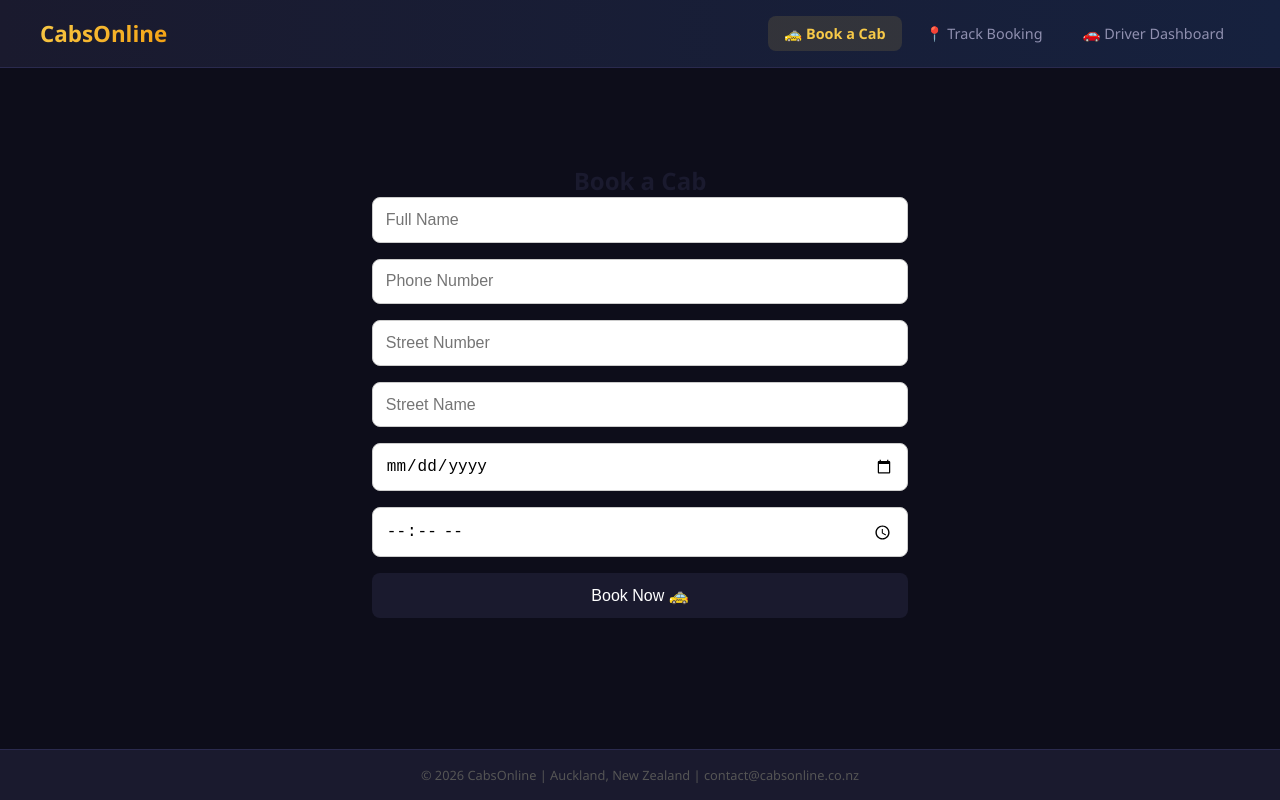
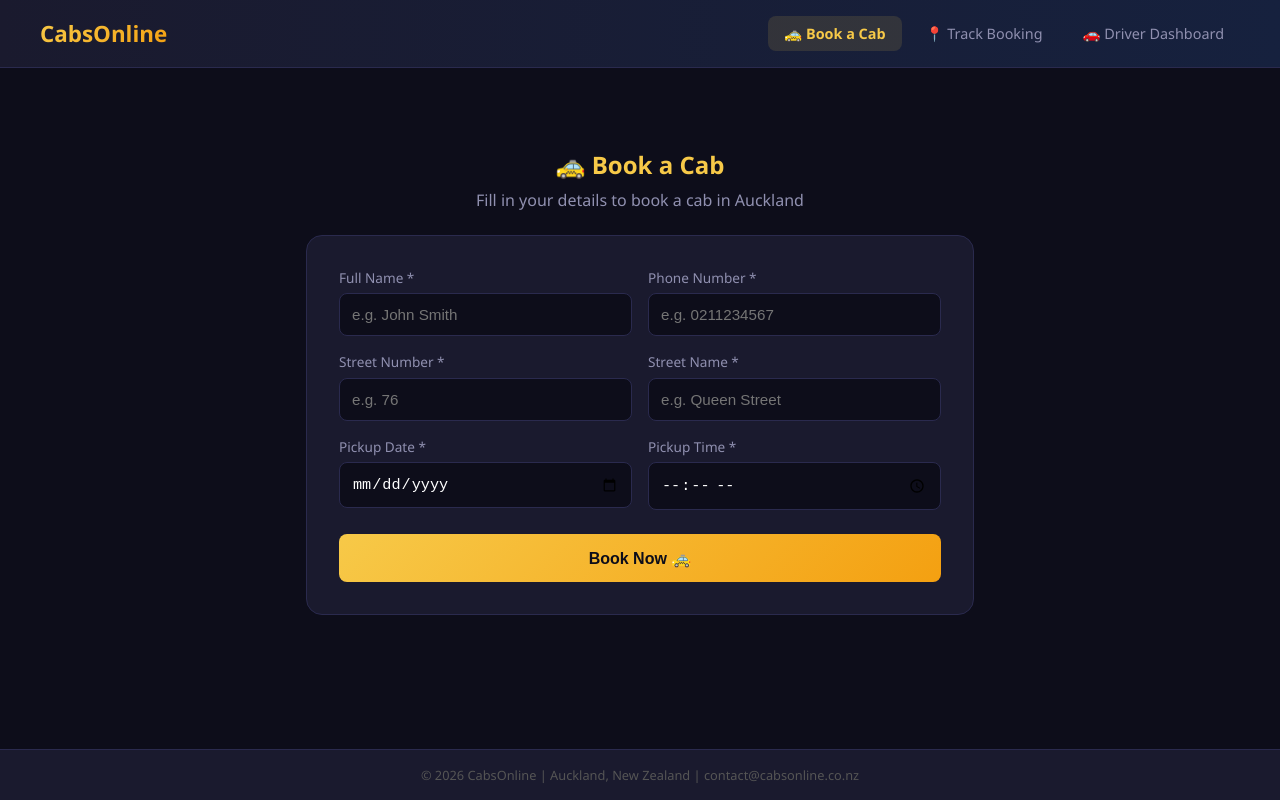
Before and after one commit to 97chopra/cabsonline-part2, a React (Vite) app: page / in a window 1280 px wide. Built offline with nearby package versions, Linux system fonts and the light colour scheme.

Commit message:
feat(ui): redesign BookingForm with dark theme and proper confirmation message

```diff
--- a/src/BookingForm.jsx
+++ b/src/BookingForm.jsx
@@ -10,6 +10,7 @@ function BookingForm() {
   const [address, setAddress] = useState('')
   const [submitted, setSubmitted] = useState(false)
   const [bookingRef, setBookingRef] = useState('')
+  const [error, setError] = useState('')
 
   const generateRef = () => 'CB' + Math.floor(Math.random() * 100000)
 
@@ -19,6 +20,7 @@ function BookingForm() {
 
   const handleSubmit = async (e) => {
     e.preventDefault()
+    setError('')
     const ref = generateRef()
     const fullAddress = `${form.snumber} ${form.stname}`
     setAddress(fullAddress)
@@ -28,20 +30,42 @@ function BookingForm() {
       })
       setBookingRef(ref)
       setSubmitted(true)
-    } catch (err) {
-      alert('Error submitting booking!')
+    } catch {
+      setError('Error submitting booking. Please try again.')
     }
   }
 
   if (submitted) {
     return (
       <div style={styles.container}>
-        <div style={styles.success}>
-          <h2>Booking Confirmed!</h2>
-          <p>Your booking reference is: <strong>{bookingRef}</strong></p>
-          <p>Save this reference to track your booking!</p>
+        <div style={styles.confirmCard}>
+          <div style={styles.checkIcon}></div>
+          <h2 style={styles.confirmTitle}>Booking Confirmed!</h2>
+          <div style={styles.refBox}>
+            <p style={styles.refLabel}>Booking Reference Number</p>
+            <p style={styles.refNumber}>{bookingRef}</p>
+          </div>
+          <div style={styles.detailsGrid}>
+            <div style={styles.detailItem}>
+              <span style={styles.detailLabel}>Pickup Date</span>
+              <span style={styles.detailValue}>{form.pickup_date}</span>
+            </div>
+            <div style={styles.detailItem}>
+              <span style={styles.detailLabel}>Pickup Time</span>
+              <span style={styles.detailValue}>{form.pickup_time}</span>
+            </div>
+            <div style={styles.detailItem}>
+              <span style={styles.detailLabel}>Customer</span>
+              <span style={styles.detailValue}>{form.cname}</span>
+            </div>
+            <div style={styles.detailItem}>
+              <span style={styles.detailLabel}>Address</span>
+              <span style={styles.detailValue}>{address}</span>
+            </div>
+          </div>
+          <p style={styles.saveNote}>💡 Save your reference number to track your booking</p>
           <MapView address={address} />
-          <button style={styles.btn} onClick={() => setSubmitted(false)}>
+          <button style={styles.btnSecondary} onClick={() => setSubmitted(false)}>
             Make Another Booking
           </button>
         </div>
@@ -51,27 +75,67 @@ function BookingForm() {
 
   return (
     <div style={styles.container}>
-      <h2 style={styles.title}>Book a Cab</h2>
-      <form onSubmit={handleSubmit} style={styles.form}>
-        <input style={styles.input} name="cname" placeholder="Full Name" onChange={handleChange} required />
-        <input style={styles.input} name="phone" placeholder="Phone Number" onChange={handleChange} required />
-        <input style={styles.input} name="snumber" placeholder="Street Number" onChange={handleChange} required />
-        <input style={styles.input} name="stname" placeholder="Street Name" onChange={handleChange} required />
-        <input style={styles.input} name="pickup_date" type="date" onChange={handleChange} required />
-        <input style={styles.input} name="pickup_time" type="time" onChange={handleChange} required />
-        <button style={styles.btn} type="submit">Book Now 🚕</button>
-      </form>
+      <h2 style={styles.title}>🚕 Book a Cab</h2>
+      <p style={styles.subtitle}>Fill in your details to book a cab in Auckland</p>
+      {error && <p style={styles.error}>{error}</p>}
+      <div style={styles.formCard}>
+        <form onSubmit={handleSubmit}>
+          <div style={styles.grid}>
+            <div style={styles.field}>
+              <label style={styles.label}>Full Name *</label>
+              <input style={styles.input} name="cname" placeholder="e.g. John Smith" onChange={handleChange} required />
+            </div>
+            <div style={styles.field}>
+              <label style={styles.label}>Phone Number *</label>
+              <input style={styles.input} name="phone" placeholder="e.g. 0211234567" onChange={handleChange} required />
+            </div>
+            <div style={styles.field}>
+              <label style={styles.label}>Street Number *</label>
+              <input style={styles.input} name="snumber" placeholder="e.g. 76" onChange={handleChange} required />
+            </div>
+            <div style={styles.field}>
+              <label style={styles.label}>Street Name *</label>
+              <input style={styles.input} name="stname" placeholder="e.g. Queen Street" onChange={handleChange} required />
+            </div>
+            <div style={styles.field}>
+              <label style={styles.label}>Pickup Date *</label>
+              <input style={styles.input} name="pickup_date" type="date" onChange={handleChange} required />
+            </div>
+            <div style={styles.field}>
+              <label style={styles.label}>Pickup Time *</label>
+              <input style={styles.input} name="pickup_time" type="time" onChange={handleChange} required />
+            </div>
+          </div>
+          <button style={styles.btn} type="submit">Book Now 🚕</button>
+        </form>
+      </div>
     </div>
   )
 }
 
 const styles = {
-  container: { maxWidth: '600px', margin: '2rem auto', padding: '2rem' },
-  title: { textAlign: 'center', color: '#1a1a2e' },
-  form: { display: 'flex', flexDirection: 'column', gap: '1rem' },
-  input: { padding: '0.8rem', borderRadius: '8px', border: '1px solid #ccc', fontSize: '1rem' },
-  btn: { padding: '0.8rem', backgroundColor: '#1a1a2e', color: 'white', border: 'none', borderRadius: '8px', fontSize: '1rem', cursor: 'pointer' },
-  success: { textAlign: 'center', padding: '2rem', backgroundColor: '#f0fff0', borderRadius: '12px' }
+  container: { maxWidth: '700px', margin: '2rem auto', padding: '1rem' },
+  title: { textAlign: 'center', color: '#f7c948', marginBottom: '0.5rem' },
+  subtitle: { textAlign: 'center', color: '#9090b0', marginBottom: '1.5rem' },
+  error: { color: '#ff6b6b', textAlign: 'center', marginBottom: '1rem' },
+  formCard: { background: '#1a1a2e', border: '1px solid #2a2a4e', borderRadius: '16px', padding: '2rem' },
+  grid: { display: 'grid', gridTemplateColumns: '1fr 1fr', gap: '1rem', marginBottom: '1.5rem' },
+  field: { display: 'flex', flexDirection: 'column', gap: '0.4rem' },
+  label: { color: '#9090b0', fontSize: '0.85rem' },
+  input: { padding: '0.75rem', borderRadius: '8px', border: '1px solid #2a2a4e', background: '#0d0d1a', color: '#fff', fontSize: '0.95rem' },
+  btn: { width: '100%', padding: '0.9rem', background: 'linear-gradient(135deg, #f7c948, #f4a011)', color: '#0d0d1a', border: 'none', borderRadius: '8px', fontSize: '1rem', fontWeight: 'bold', cursor: 'pointer' },
+  confirmCard: { background: '#1a1a2e', border: '1px solid #2a2a4e', borderRadius: '16px', padding: '2rem', textAlign: 'center' },
+  checkIcon: { fontSize: '3rem', marginBottom: '1rem' },
+  confirmTitle: { color: '#51cf66', fontSize: '1.8rem', marginBottom: '1.5rem' },
+  refBox: { background: '#0d0d1a', border: '1px solid #f7c948', borderRadius: '12px', padding: '1rem', marginBottom: '1.5rem' },
+  refLabel: { color: '#9090b0', fontSize: '0.85rem', marginBottom: '0.5rem' },
+  refNumber: { color: '#f7c948', fontSize: '1.8rem', fontWeight: 'bold' },
+  detailsGrid: { display: 'grid', gridTemplateColumns: '1fr 1fr', gap: '1rem', marginBottom: '1.5rem', textAlign: 'left' },
+  detailItem: { background: '#0d0d1a', borderRadius: '8px', padding: '0.75rem', display: 'flex', flexDirection: 'column', gap: '0.3rem' },
+  detailLabel: { color: '#9090b0', fontSize: '0.8rem' },
+  detailValue: { color: '#fff', fontWeight: '500' },
+  saveNote: { color: '#9090b0', fontSize: '0.85rem', marginBottom: '1.5rem' },
+  btnSecondary: { padding: '0.75rem 2rem', background: 'transparent', color: '#f7c948', border: '1px solid #f7c948', borderRadius: '8px', cursor: 'pointer', fontSize: '0.95rem' }
 }
 
 export default BookingForm
```
